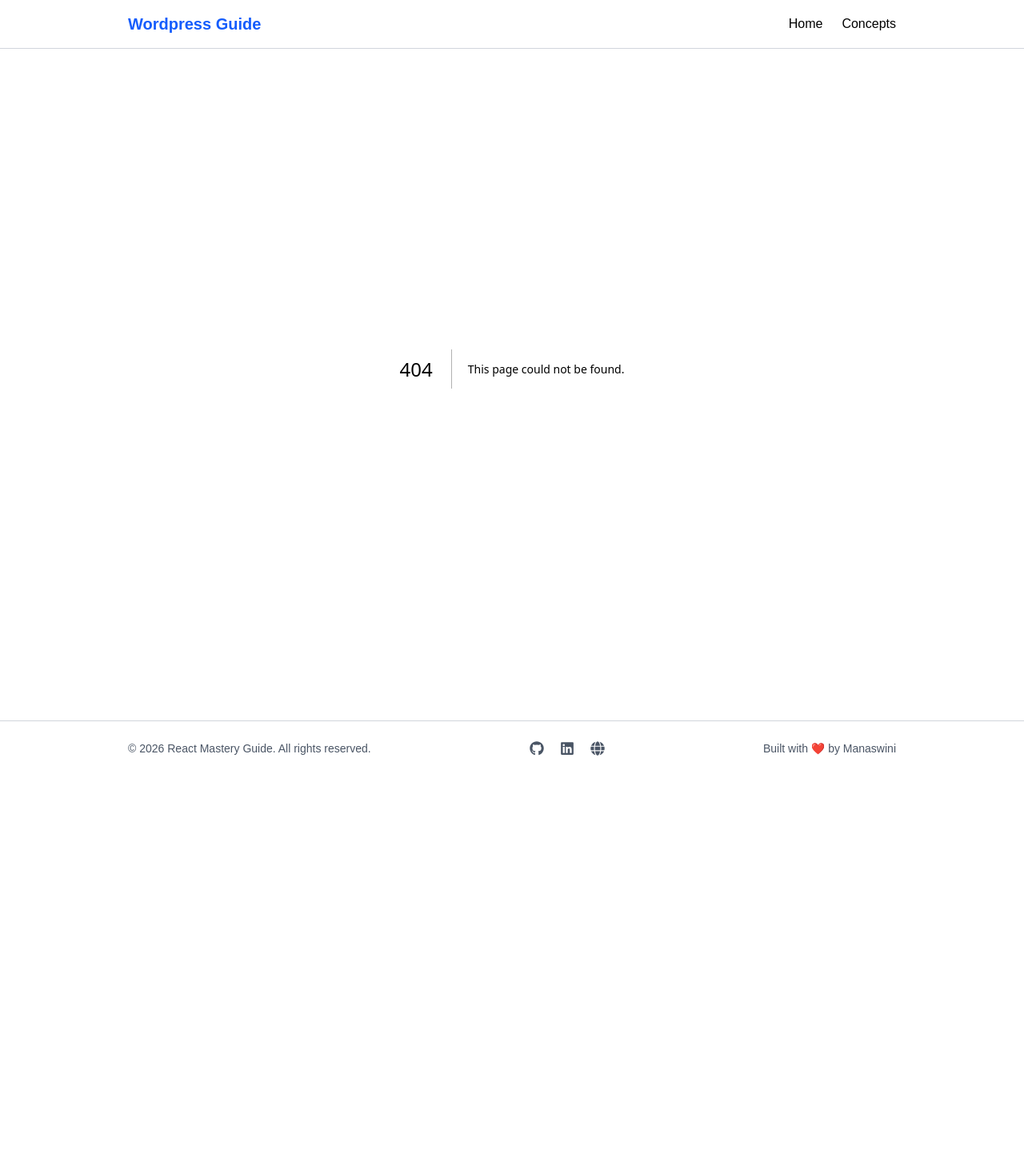
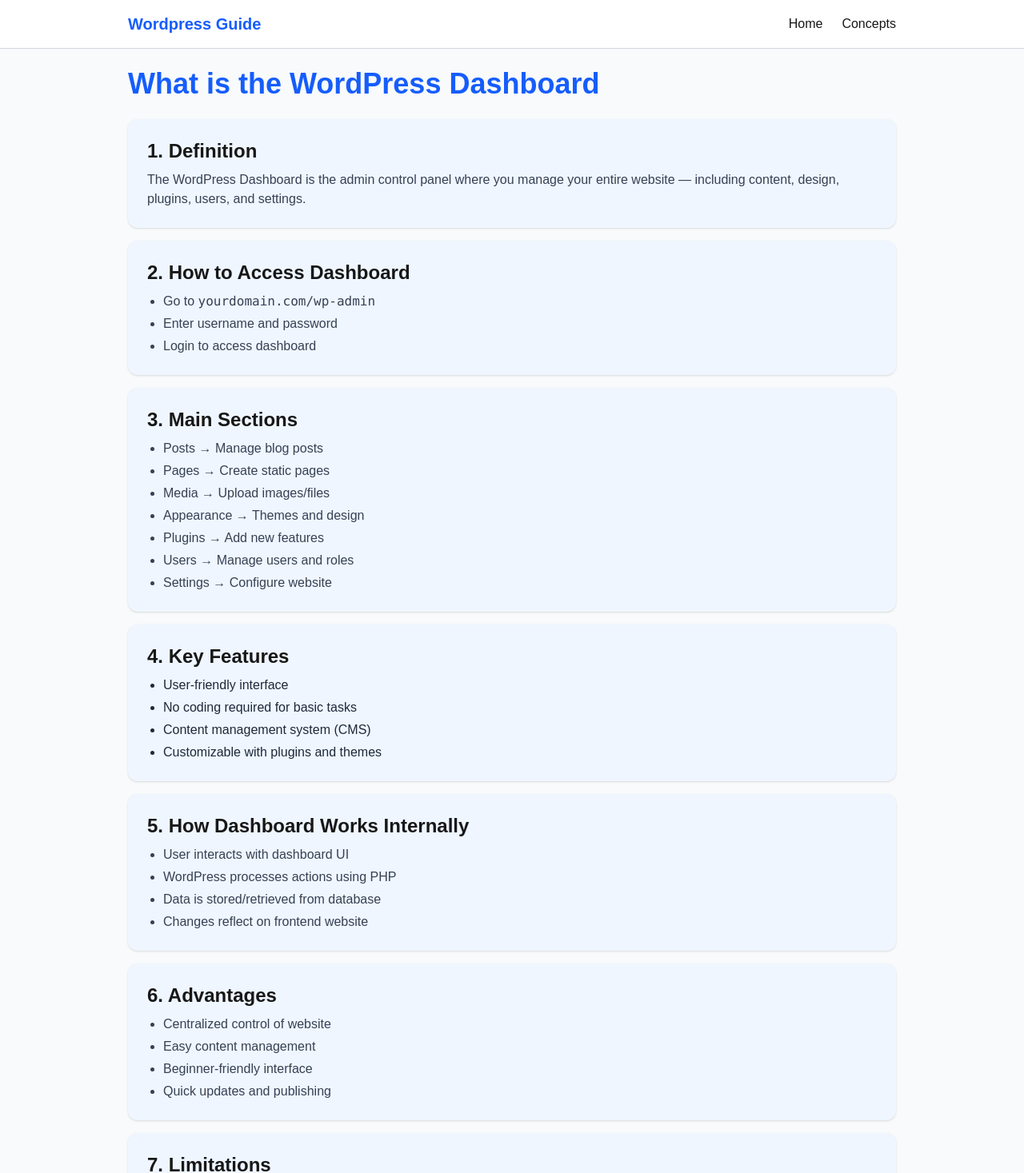
Before and after one commit to Monisasmal/WordPress-Concepts, a Next.js app: page /concepts/WordPressDashboard in a window 1280 px wide. Before the commit this address had no page. Shown: the top 1467 px of the page at 80% size. Before the commit the page ends 970 px from the top, so only its background shows below. Built offline with nearby package versions, Linux system fonts and the light colour scheme.

Commit message:
first commit

```diff
--- /dev/null
+++ b/src/app/concepts/WordPressDashboard/page.tsx
@@ -0,0 +1,124 @@
+export default function WordPressDashboard() {
+  return (
+    <div className="bg-gray-50 min-h-screen">
+
+      {/* Container */}
+      <div className="w-full max-w-5xl mx-auto px-4 sm:px-6 lg:px-8 py-6">
+
+        {/* Header */}
+        <h1 className="text-2xl sm:text-3xl md:text-4xl font-bold text-blue-600 mb-6">
+          What is the WordPress Dashboard
+        </h1>
+
+        {/* Card Wrapper */}
+        <div className="space-y-4">
+
+          {/* Definition */}
+          <section className="bg-blue-50 shadow-sm rounded-xl p-4 sm:p-6">
+            <h2 className="text-lg sm:text-xl md:text-2xl font-semibold mb-2">
+              1. Definition
+            </h2>
+            <p className="text-sm sm:text-base text-gray-700">
+              The WordPress Dashboard is the admin control panel where you manage
+              your entire website — including content, design, plugins, users,
+              and settings.
+            </p>
+          </section>
+
+          {/* Access */}
+          <section className="bg-blue-50 shadow-sm rounded-xl p-4 sm:p-6">
+            <h2 className="text-lg sm:text-xl md:text-2xl font-semibold mb-2">
+              2. How to Access Dashboard
+            </h2>
+            <ul className="list-disc ml-5 text-sm sm:text-base text-gray-700 space-y-1">
+              <li>Go to <code>yourdomain.com/wp-admin</code></li>
+              <li>Enter username and password</li>
+              <li>Login to access dashboard</li>
+            </ul>
+          </section>
+
+          {/* Sections */}
+          <section className="bg-blue-50 shadow-sm rounded-xl p-4 sm:p-6">
+            <h2 className="text-lg sm:text-xl md:text-2xl font-semibold mb-2">
+              3. Main Sections
+            </h2>
+            <ul className="list-disc ml-5 text-sm sm:text-base text-gray-700 space-y-1">
+              <li>Posts → Manage blog posts</li>
+              <li>Pages → Create static pages</li>
+              <li>Media → Upload images/files</li>
+              <li>Appearance → Themes and design</li>
+              <li>Plugins → Add new features</li>
+              <li>Users → Manage users and roles</li>
+              <li>Settings → Configure website</li>
+            </ul>
+          </section>
+
+          {/* Features */}
+          <section className="bg-blue-50 shadow-sm rounded-xl p-4 sm:p-6">
+            <h2 className="text-lg sm:text-xl md:text-2xl font-semibold mb-2">
+              4. Key Features
+            </h2>
+            <ul className="list-disc ml-5 text-sm sm:text-base text-gray-800 space-y-1">
+              <li>User-friendly interface</li>
+              <li>No coding required for basic tasks</li>
+              <li>Content management system (CMS)</li>
+              <li>Customizable with plugins and themes</li>
+            </ul>
+          </section>
+
+          {/* How */}
+          <section className="bg-blue-50 shadow-sm rounded-xl p-4 sm:p-6">
+            <h2 className="text-lg sm:text-xl md:text-2xl font-semibold mb-2">
+              5. How Dashboard Works Internally
+            </h2>
+            <ul className="list-disc ml-5 text-sm sm:text-base text-gray-700 space-y-1">
+              <li>User interacts with dashboard UI</li>
+              <li>WordPress processes actions using PHP</li>
+              <li>Data is stored/retrieved from database</li>
+              <li>Changes reflect on frontend website</li>
+            </ul>
+          </section>
+
+          {/* Advantages */}
+          <section className="bg-blue-50 shadow-sm rounded-xl p-4 sm:p-6">
+            <h2 className="text-lg sm:text-xl md:text-2xl font-semibold mb-2">
+              6. Advantages
+            </h2>
+            <ul className="list-disc ml-5 text-sm sm:text-base text-gray-700 space-y-1">
+              <li>Centralized control of website</li>
+              <li>Easy content management</li>
+              <li>Beginner-friendly interface</li>
+              <li>Quick updates and publishing</li>
+            </ul>
+          </section>
+
+          {/* Limitations */}
+          <section className="bg-blue-50 shadow-sm rounded-xl p-4 sm:p-6">
+            <h2 className="text-lg sm:text-xl md:text-2xl font-semibold mb-2">
+              7. Limitations
+            </h2>
+            <ul className="list-disc ml-5 text-sm sm:text-base text-gray-700 space-y-1">
+              <li>Advanced customization requires coding</li>
+              <li>Too many plugins can clutter dashboard</li>
+              <li>Performance depends on setup</li>
+            </ul>
+          </section>
+
+          {/* Interview */}
+          <section className="bg-blue-50 shadow-sm rounded-xl p-4 sm:p-6">
+            <h2 className="text-lg sm:text-xl md:text-2xl font-semibold mb-2">
+              Interview Points
+            </h2>
+            <ul className="list-disc ml-5 text-sm sm:text-base text-gray-900 space-y-1">
+              <li>Dashboard = admin panel of WordPress</li>
+              <li>Accessible via /wp-admin</li>
+              <li>Used to manage content, themes, plugins</li>
+              <li>Built with PHP + MySQL</li>
+            </ul>
+          </section>
+
+        </div>
+      </div>
+    </div>
+  );
+}
--- a/src/app/concepts/page.tsx
+++ b/src/app/concepts/page.tsx
@@ -8,6 +8,7 @@
      {name: "How to install WordPress manually?", path:"/concepts/InstallWordPressManually"},
      {name: "What are the system requirements?", path:"/concepts/WordPressSystemRequirements"},
      {name: "What is localhost? How to set up using XAMPP/WAMP?", path:"/concepts/LocalhostSetup"},
+     {name: "What is the WordPress dashboard? ?", path:"/concepts/WordPressDashboard"},
 ];
 
 export default function Concepts(){
```
